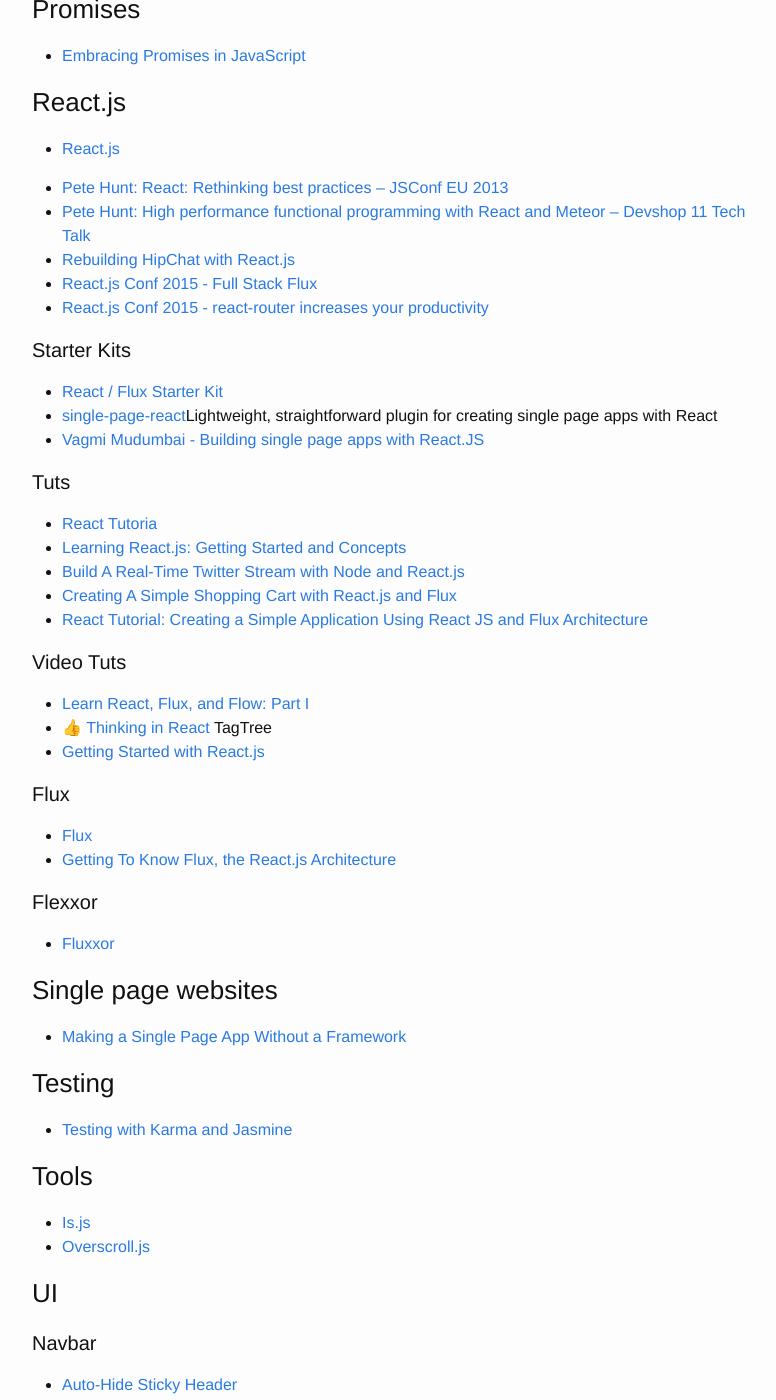
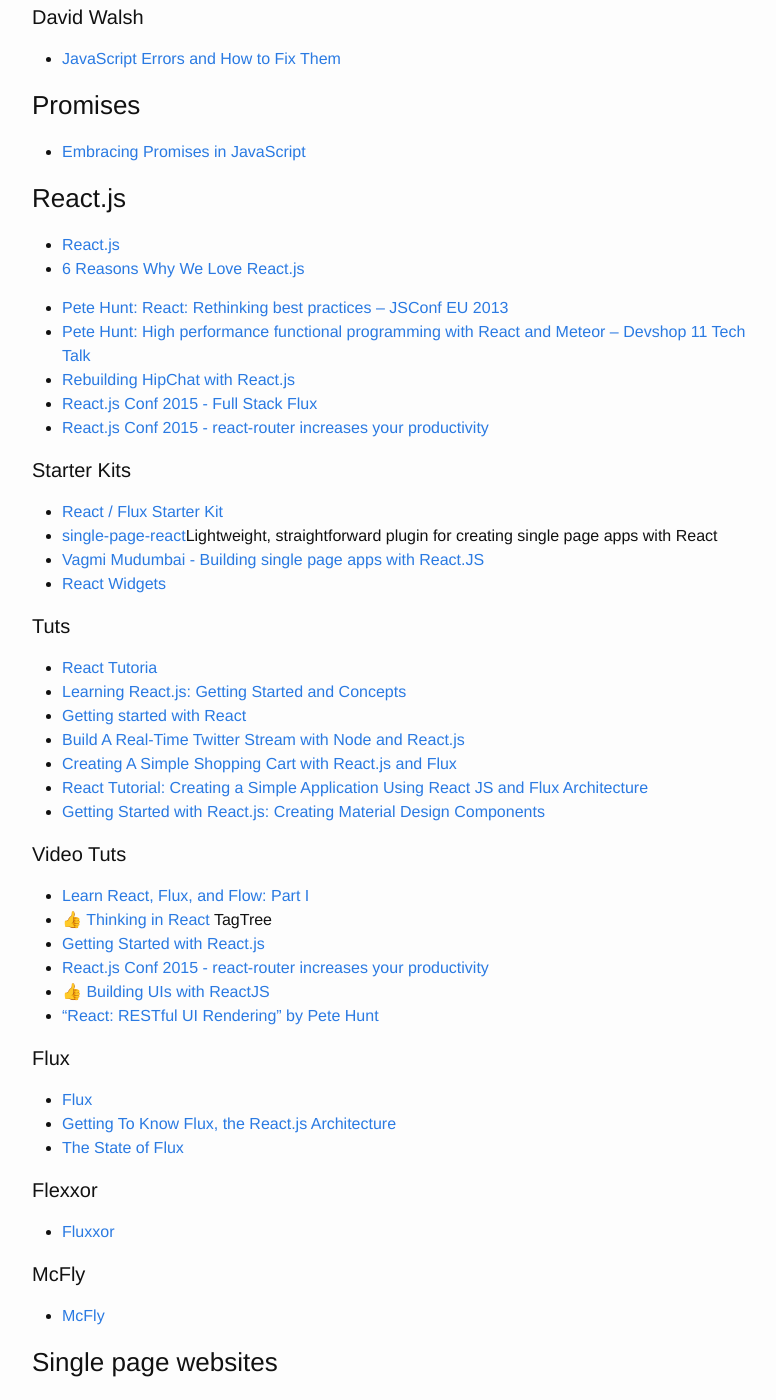
Before and after one commit to brownerd/brownerd.github.io, a Jekyll site: the page built from _posts/2015-01-01-reading-list-2015.md, in a window 1280 px wide and 1400 px high, scrolled down 11817 px. Shown: the whole window, without its empty margins (238-1014 px from the left). Built offline with Jekyll 4.4.1, drawn with Linux system fonts in a browser that asks for light colours; emoji names are drawn with the system emoji font; some of the changed text lies outside the part shown.

```diff
--- a/_posts/2015-01-01-reading-list-2015.md
+++ b/_posts/2015-01-01-reading-list-2015.md
@@ -694,6 +697,7 @@ A SIMPLE WEBSITE IN NODE.JS WITH EXPRESS, JADE AND STYLUS](http://www.clock.co.u
 
 ### React.js
 - [React.js](http://facebook.github.io/react/index.html)
+- [6 Reasons Why We Love React.js](http://www.syncano.com/reactjs-reasons-why-part-1/http://www.syncano.com/reactjs-reasons-why-part-1/)
 
 
 - [Pete Hunt: React: Rethinking best practices -- JSConf EU 2013](https://www.youtube.com/watch?v=x7cQ3mrcKaYhttps://www.youtube.com/watch?v=x7cQ3mrcKaY)
@@ -708,15 +712,23 @@ A SIMPLE WEBSITE IN NODE.JS WITH EXPRESS, JADE AND STYLUS](http://www.clock.co.u
 - [single-page-react](https://www.npmjs.com/package/single-page-react)Lightweight, straightforward plugin for creating single page apps with React
 - [Vagmi Mudumbai - Building single page apps with React.JS](https://www.youtube.com/watch?v=-v9MehRHsNE
 )
+- [React Widgets](http://jquense.github.io/react-widgets/docs/#/)
+
+
 
 
 
 #### Tuts
 - [React Tutoria](http://facebook.github.io/react/docs/tutorial.html)
 - [Learning React.js: Getting Started and Concepts](https://scotch.io/tutorials/learning-react-getting-started-and-concepts)
+- [Getting started with React](http://ryanclark.me/getting-started-with-react/)
 - [Build A Real-Time Twitter Stream with Node and React.js](https://scotch.io/tutorials/build-a-real-time-twitter-stream-with-node-and-react-jshttps://scotch.io/tutorials/build-a-real-time-twitter-stream-with-node-and-react-js)
 - [Creating A Simple Shopping Cart with React.js and Flux](https://scotch.io/tutorials/creating-a-simple-shopping-cart-with-react-js-and-fluxhttps://scotch.io/tutorials/creating-a-simple-shopping-cart-with-react-js-and-flux)
 - [React Tutorial: Creating a Simple Application Using React JS and Flux Architecture](https://www.codementor.io/reactjs/tutorial/react-js-flux-architecture-tutorial)
+- [Getting Started with React.js: Creating Material Design Components](http://www.syncano.com/getting-started-reactjs-tutorial/http://www.syncano.com/getting-started-reactjs-tutorial/)
+
+
+
 
 
 
@@ -724,6 +736,11 @@ A SIMPLE WEBSITE IN NODE.JS WITH EXPRESS, JADE AND STYLUS](http://www.clock.co.u
 - [Learn React, Flux, and Flow: Part I](https://www.youtube.com/watch?v=Pd6Ub7Ju2RM)
 - [:+1: Thinking in React](http://tagtree.tv/thinking-in-reacthttp://tagtree.tv/thinking-in-react) TagTree
 - [Getting Started with React.js](https://www.youtube.com/watch?v=8HkVHbJZeWY)
+- [React.js Conf 2015 - react-router increases your productivity](https://www.youtube.com/watch?v=XZfvW1a8Xac&t=16)
+- [:+1: Building UIs with ReactJS](https://www.youtube.com/watch?v=lAn7GVoGlKU)
+- ["React: RESTful UI Rendering" by Pete Hunt](https://www.youtube.com/watch?v=IVvHPPcl2TM)
+
+
 
 
 
@@ -731,6 +748,7 @@ A SIMPLE WEBSITE IN NODE.JS WITH EXPRESS, JADE AND STYLUS](http://www.clock.co.u
 #### Flux
 - [Flux](http://facebook.github.io/flux/docs/overview.html)
 - [Getting To Know Flux, the React.js Architecture](https://scotch.io/tutorials/getting-to-know-flux-the-react-js-architecturehttps://scotch.io/tutorials/getting-to-know-flux-the-react-js-architecture)
+- [The State of Flux](https://reactjsnews.com/the-state-of-flux/)
 
 
 
@@ -740,7 +758,8 @@ A SIMPLE WEBSITE IN NODE.JS WITH EXPRESS, JADE AND STYLUS](http://www.clock.co.u
 
 
 
-
+#### McFly
+- [McFly](https://github.com/kenwheeler/mcfly)
 
 
 
```
Also changed, not shown: other parts of _posts/2015-01-01-reading-list-2015.md (+4 -1 lines).
